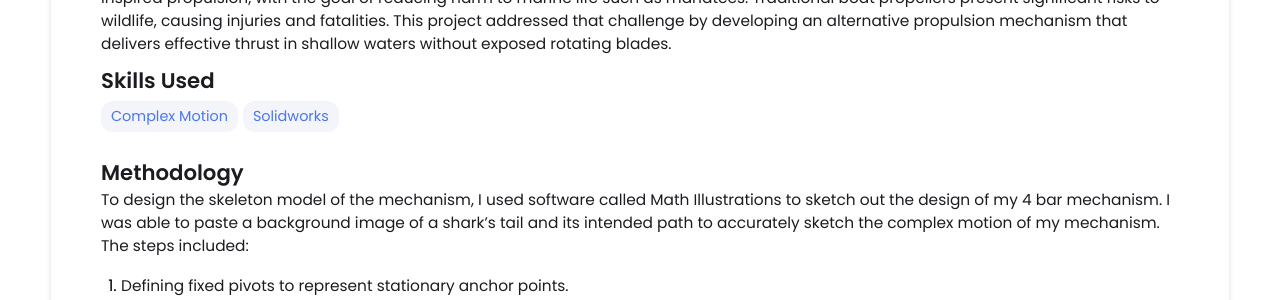
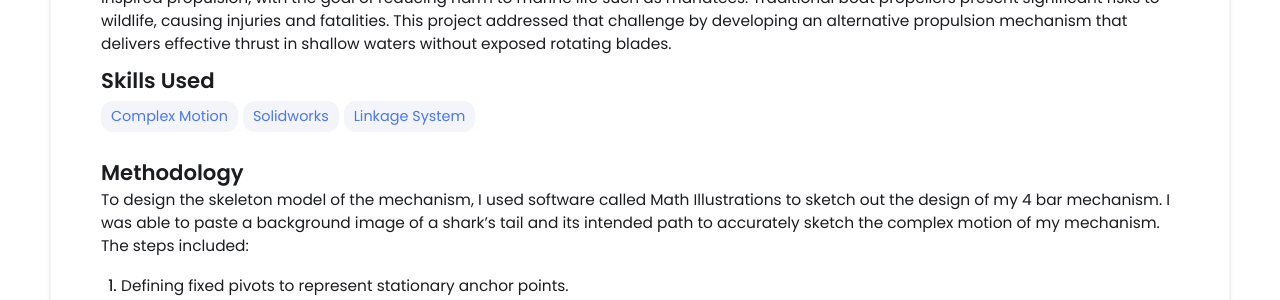
Before and after one commit to michael-vuong/michael-vuong.github.io, a Jekyll site: the page built from _projects/Marine-Life-Boat/index.md, in a window 1280 px wide and 900 px high, scrolled down 471 px. Shown: the part 154-454 px from the top of the window. Built offline with Jekyll 4.4.1, drawn with Linux system fonts in a browser that asks for light colours.

Commit message:
Update index.md

```diff
--- a/_projects/Marine-Life-Boat/index.md
+++ b/_projects/Marine-Life-Boat/index.md
@@ -6,6 +6,7 @@ description:  For this project, I designed and simulated a kinematic linkage sys
 skills:
 - Complex Motion
 - Solidworks
+- Linkage System
 main-image: /SharkThumbnail.png
 ---
 
```
